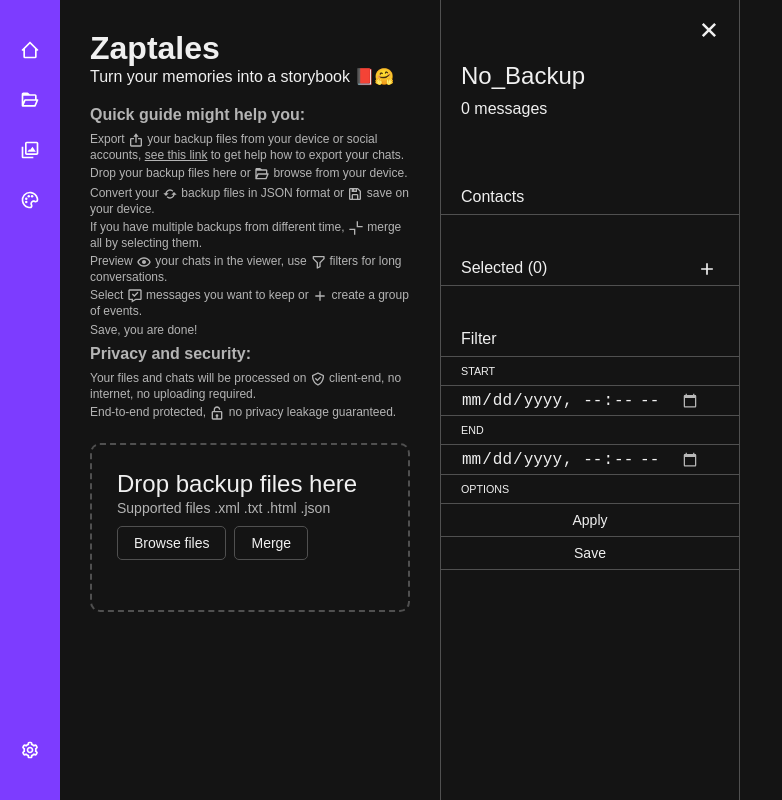
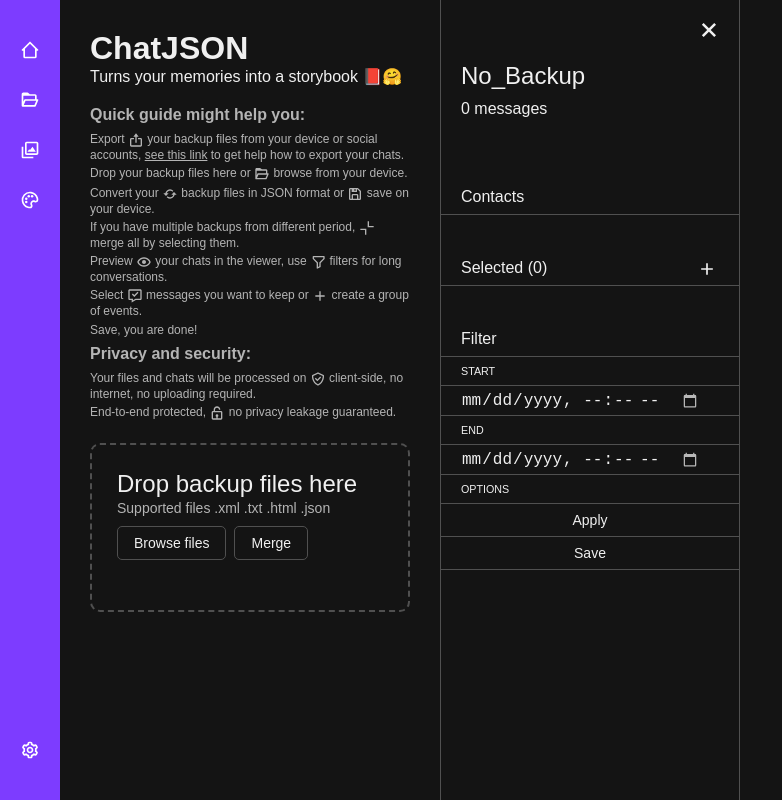
Before and after one commit to umairansariii/chatJSON, a React (Vite) app: page / in a window 1280 px wide. Shown: the top 800 px of the page, without its empty margins (0-782 px from the left). Built offline with nearby package versions, Linux system fonts and the light colour scheme.

Commit message:
Update typos

```diff
--- a/src/components/explorer/explorer.jsx
+++ b/src/components/explorer/explorer.jsx
@@ -38,20 +38,20 @@ export default function Explorer() {
     };
     return (
         <div className='dashboard-explorer-container no-print'>
-            <h1>Zaptales</h1>
-            <p>Turn your memories into a storybook 📕🤗</p>
+            <h1>ChatJSON</h1>
+            <p>Turns your memories into a storybook 📕🤗</p>
 
             <div className='dashboard-explorer-instructions'>
                 <h4><b>Quick guide might help you:</b></h4>
                 <p>Export <IconExport/> your backup files from your device or social accounts, <a href='#'>see this link</a> to get help how to export your chats.</p>
                 <p>Drop your backup files here or <IconBrowse/> browse from your device.</p>
                 <p>Convert your <IconConvert/> backup files in JSON format or <IconSave/> save on your device.</p>
-                <p>If you have multiple backups from different time, <IconMerge/> merge all by selecting them.</p>
+                <p>If you have multiple backups from different period, <IconMerge/> merge all by selecting them.</p>
                 <p>Preview <IconPreview/> your chats in the viewer, use <IconFilter/> filters for long conversations.</p>
                 <p>Select <IconSelect/> messages you want to keep or <IconPlus/> create a group of events.</p><br />
                 <p>Save, you are done!</p>
                 <h4><b>Privacy and security:</b></h4>
-                <p>Your files and chats will be processed on <IconShield/> client-end, no internet, no uploading required.</p>
+                <p>Your files and chats will be processed on <IconShield/> client-side, no internet, no uploading required.</p>
                 <p>End-to-end protected, <IconLock/> no privacy leakage guaranteed.</p>
             </div>
             <div className='dashboard-explorer' onDrop={(e) => handleDrop(e)}>
```
